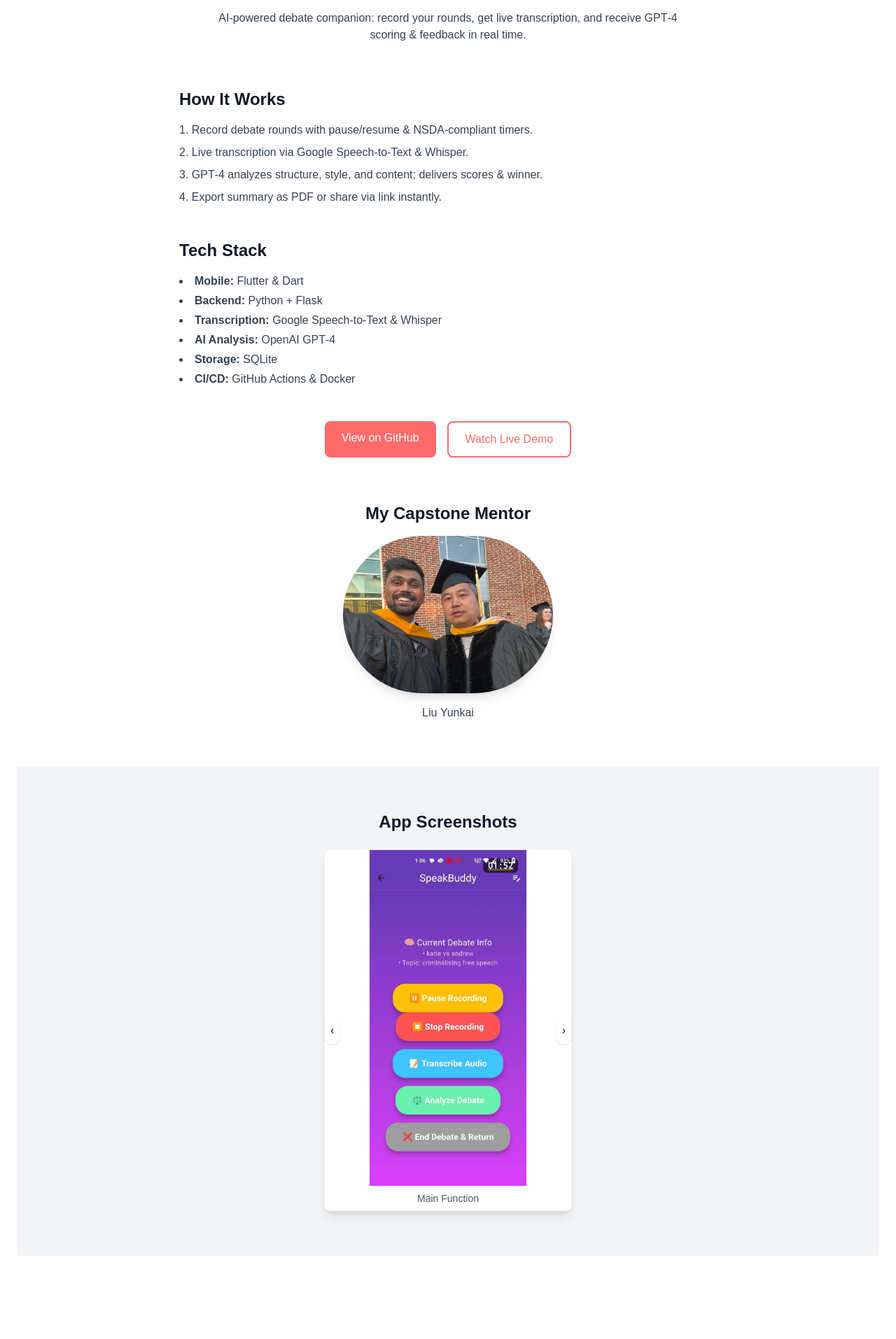
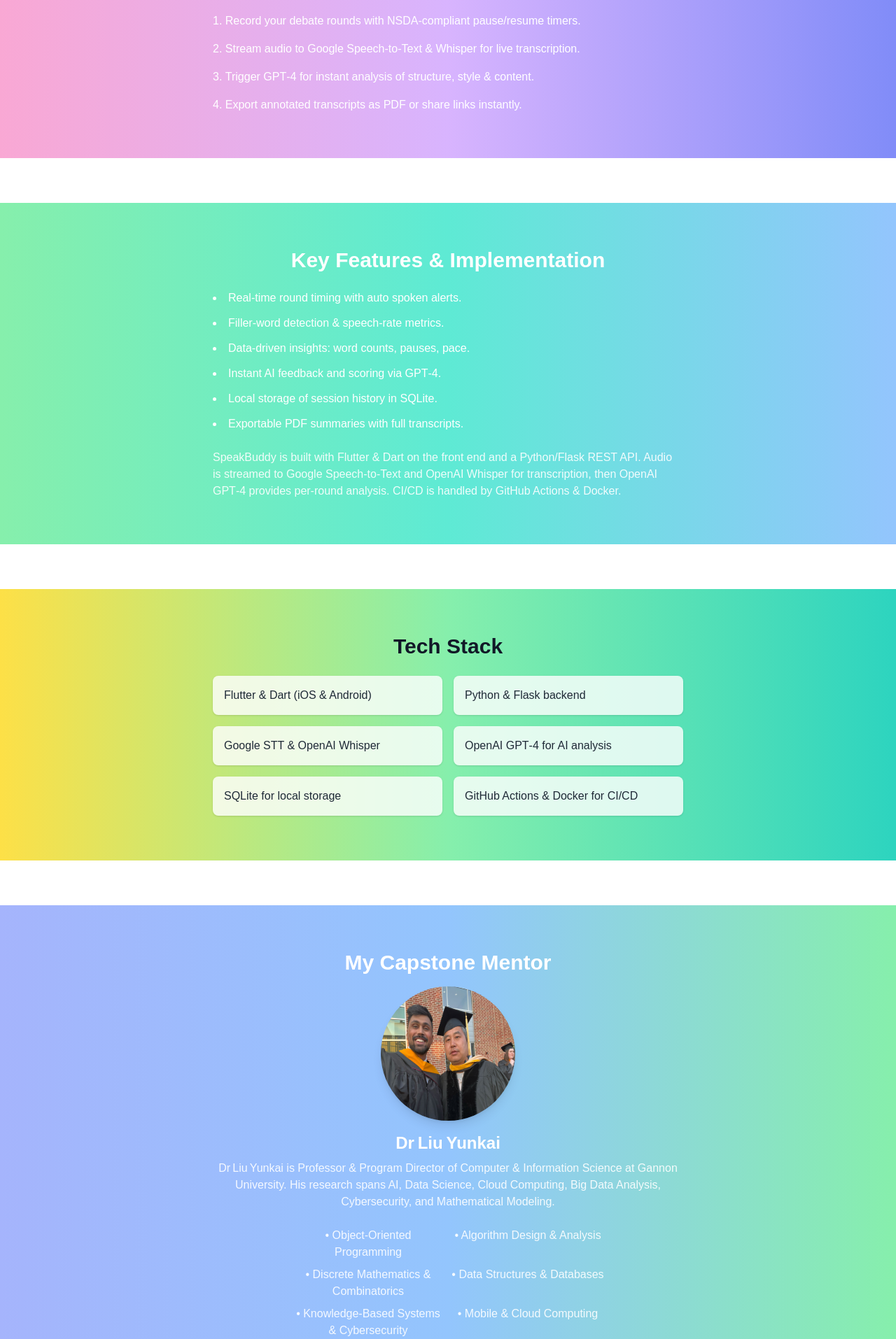
Before and after one commit to adwaithkalugotla/portfolio, a Next.js app: page /speakbuddy in a window 1280 px wide. Shown: the part 106-2020 px from the top of the page at 70% size. Before the commit the page ends 1965 px from the top, so only its background shows below. Built offline with nearby package versions, Linux system fonts and the light colour scheme.

Commit message:
Add Features & Implementation above Tech Stack

```diff
--- a/pages/speakbuddy.tsx
+++ b/pages/speakbuddy.tsx
@@ -3,7 +3,7 @@
 import Image from 'next/image'
 import Link from 'next/link'
 import { useState } from 'react'
-import { motion, AnimatePresence } from 'framer-motion'
+import { motion, AnimatePresence, Variants } from 'framer-motion'
 
 const screenshots = [
   { src: '/images/mainfunction.jpg',     label: 'Main Function' },
@@ -13,10 +13,19 @@
   { src: '/images/userdetails.jpg',      label: 'User Details' },
 ]
 
+const sectionVariants: Variants = {
+  hidden: { opacity: 0, y: 40 },
+  visible: (i = 0) => ({
+    opacity: 1,
+    y: 0,
+    transition: { delay: i * 0.2, ease: 'easeOut' }
+  })
+}
+
 export default function SpeakBuddy() {
   const [current, setCurrent] = useState(0)
-  const next = () => setCurrent((p) => (p + 1) % screenshots.length)
-  const prev = () => setCurrent((p) => (p - 1 + screenshots.length) % screenshots.length)
+  const next = () => setCurrent(p => (p + 1) % screenshots.length)
+  const prev = () => setCurrent(p => (p - 1 + screenshots.length) % screenshots.length)
 
   return (
     <>
@@ -28,107 +37,206 @@
         />
       </Head>
 
-      <main className="min-h-screen bg-white dark:bg-gray-900 py-16 px-6 space-y-16">
-        {/* Header */}
-        <header className="text-center space-y-4">
-          <h1 className="text-4xl font-bold text-gray-900 dark:text-gray-100">
-            SpeakBuddy
-          </h1>
-          <p className="text-gray-700 dark:text-gray-300 max-w-2xl mx-auto">
-            AI‑powered debate companion: record your rounds, get live transcription,
-            and receive GPT‑4 scoring &amp; feedback in real time.
-          </p>
-        </header>
-
-        {/* How It Works & Tech Stack */}
-        <section className="max-w-3xl mx-auto space-y-12 text-gray-700 dark:text-gray-300">
-          <motion.div
-            initial={{ opacity: 0, y: 20 }}
-            whileInView={{ opacity: 1, y: 0 }}
+      <main className="space-y-16">
+        {/* How It Works */}
+        <motion.section
+          className="py-16 bg-gradient-to-r from-pink-300 via-purple-300 to-indigo-400"
+          initial="hidden"
+          whileInView="visible"
           viewport={{ once: true }}
-            transition={{ duration: 0.5 }}
+          custom={0}
+          variants={sectionVariants}
         >
-            <h2 className="text-2xl font-semibold text-gray-900 dark:text-gray-100 mb-4">
+          <h2 className="text-3xl font-bold text-white text-center mb-6">
             How It Works
           </h2>
-            <ol className="list-decimal list-inside space-y-2">
-              <li>Record debate rounds with pause/resume &amp; NSDA‑compliant timers.</li>
-              <li>Live transcription via Google Speech‑to‑Text &amp; Whisper.</li>
-              <li>GPT‑4 analyzes structure, style, and content; delivers scores &amp; winner.</li>
-              <li>Export summary as PDF or share via link instantly.</li>
+          <ol className="max-w-2xl mx-auto list-decimal list-inside space-y-4 text-white">
+            {[
+              'Record your debate rounds with NSDA‑compliant pause/resume timers.',
+              'Stream audio to Google Speech‑to‑Text & Whisper for live transcription.',
+              'Trigger GPT‑4 for instant analysis of structure, style & content.',
+              'Export annotated transcripts as PDF or share links instantly.'
+            ].map((step, i) => (
+              <motion.li key={i} custom={i+1} variants={sectionVariants}>
+                {step}
+              </motion.li>
+            ))}
           </ol>
-          </motion.div>
+        </motion.section>
 
-          <motion.div
-            initial={{ opacity: 0, y: 20 }}
-            whileInView={{ opacity: 1, y: 0 }}
+        {/* Features & Implementation */}
+        <motion.section
+          className="py-16 bg-gradient-to-r from-green-300 via-teal-300 to-blue-300"
+          initial="hidden"
+          whileInView="visible"
           viewport={{ once: true }}
-            transition={{ duration: 0.5, delay: 0.2 }}
+          custom={0}
+          variants={sectionVariants}
         >
-            <h2 className="text-2xl font-semibold text-gray-900 dark:text-gray-100 mb-4">
+          <h2 className="text-3xl font-bold text-white text-center mb-6">
+            Key Features & Implementation
+          </h2>
+          <motion.ul
+            className="max-w-2xl mx-auto list-disc list-inside space-y-3 text-white"
+            initial="hidden"
+            whileInView="visible"
+            viewport={{ once: true }}
+            custom={1}
+            variants={sectionVariants}
+          >
+            <li>Real‑time round timing with auto spoken alerts.</li>
+            <li>Filler‑word detection & speech‑rate metrics.</li>
+            <li>Data‑driven insights: word counts, pauses, pace.</li>
+            <li>Instant AI feedback and scoring via GPT‑4.</li>
+            <li>Local storage of session history in SQLite.</li>
+            <li>Exportable PDF summaries with full transcripts.</li>
+          </motion.ul>
+          <motion.p
+            className="max-w-2xl mx-auto mt-6 text-white/90"
+            custom={2}
+            variants={sectionVariants}
+          >
+            SpeakBuddy is built with Flutter & Dart on the front end
+            and a Python/Flask REST API. Audio is streamed to Google
+            Speech‑to‑Text and OpenAI Whisper for transcription, then
+            OpenAI GPT‑4 provides per‑round analysis. CI/CD is handled
+            by GitHub Actions & Docker.
+          </motion.p>
+        </motion.section>
+
+        {/* Tech Stack */}
+        <motion.section
+          className="py-16 bg-gradient-to-r from-yellow-300 via-green-300 to-teal-400"
+          initial="hidden"
+          whileInView="visible"
+          viewport={{ once: true }}
+          custom={0}
+          variants={sectionVariants}
+        >
+          <h2 className="text-3xl font-bold text-gray-900 text-center mb-6">
             Tech Stack
           </h2>
-            <ul className="list-disc list-inside space-y-1">
-              <li><strong>Mobile:</strong> Flutter &amp; Dart</li>
-              <li><strong>Backend:</strong> Python + Flask</li>
-              <li><strong>Transcription:</strong> Google Speech‑to‑Text &amp; Whisper</li>
-              <li><strong>AI Analysis:</strong> OpenAI GPT‑4</li>
-              <li><strong>Storage:</strong> SQLite</li>
-              <li><strong>CI/CD:</strong> GitHub Actions &amp; Docker</li>
+          <ul className="max-w-2xl mx-auto grid grid-cols-1 sm:grid-cols-2 gap-4 text-gray-800">
+            {[
+              'Flutter & Dart (iOS & Android)',
+              'Python & Flask backend',
+              'Google STT & OpenAI Whisper',
+              'OpenAI GPT‑4 for AI analysis',
+              'SQLite for local storage',
+              'GitHub Actions & Docker for CI/CD'
+            ].map((tech, i) => (
+              <motion.li
+                key={tech}
+                className="bg-white bg-opacity-80 p-4 rounded-lg shadow"
+                custom={i+1}
+                variants={sectionVariants}
+              >
+                {tech}
+              </motion.li>
+            ))}
           </ul>
+        </motion.section>
+
+        {/* Capstone Mentor */}
+        <motion.section
+          className="py-16 bg-gradient-to-r from-indigo-300 via-blue-300 to-green-300 text-center"
+          initial="hidden"
+          whileInView="visible"
+          viewport={{ once: true }}
+          custom={0}
+          variants={sectionVariants}
+        >
+          <h2 className="text-3xl font-bold text-white mb-4">
+            My Capstone Mentor
+          </h2>
+          <motion.div
+            custom={1}
+            variants={sectionVariants}
+            className="mx-auto w-48 h-48 relative mb-4 rounded-full overflow-hidden shadow-lg"
+          >
+            <Image
+              src="/images/capstonementor.jpg"
+              alt="Dr. Liu Yunkai"
+              fill
+              unoptimized
+            />
           </motion.div>
+          <motion.h3 custom={2} variants={sectionVariants} className="text-white text-2xl font-semibold">
+            Dr Liu Yunkai
+          </motion.h3>
+          <motion.p custom={3} variants={sectionVariants} className="max-w-2xl mx-auto text-white/90 mt-2">
+            Dr Liu Yunkai is Professor & Program Director of Computer & Information Science at Gannon University.
+            His research spans AI, Data Science, Cloud Computing, Big Data Analysis, Cybersecurity, and Mathematical Modeling.
+          </motion.p>
+          <motion.ul
+            custom={4}
+            variants={sectionVariants}
+            className="max-w-md mx-auto mt-6 grid grid-cols-1 sm:grid-cols-2 gap-2 text-white/90"
+          >
+            <li>• Object‑Oriented Programming</li>
+            <li>• Algorithm Design & Analysis</li>
+            <li>• Discrete Mathematics & Combinatorics</li>
+            <li>• Data Structures & Databases</li>
+            <li>• Knowledge‑Based Systems & Cybersecurity</li>
+            <li>• Mobile & Cloud Computing</li>
+          </motion.ul>
+        </motion.section>
 
-          <div className="flex justify-center space-x-4">
+        {/* Live Demo & Resources */}
+        <motion.section
+          className="py-16 bg-white dark:bg-gray-900 text-center"
+          initial={{ opacity: 0 }}
+          animate={{ opacity: 1 }}
+          transition={{ delay: 0.3 }}
+        >
+          <motion.h2 className="text-3xl font-bold mb-6 text-primary dark:text-secondary">
+            Live Demo &amp; Resources
+          </motion.h2>
+          <motion.div
+            className="space-x-4"
+            animate={{ scale: [1, 1.05, 1] }}
+            transition={{ repeat: Infinity, duration: 2 }}
+          >
+            <Link
+              href="https://youtu.be/2eny---cx9w"
+              target="_blank"
+              rel="noopener noreferrer"
+              className="inline-block px-8 py-3 bg-gradient-to-r from-pink-500 to-purple-500 text-white font-semibold rounded-full shadow-lg hover:from-purple-500 hover:to-pink-500 transition-all duration-300"
+            >
+              Watch Live Demo
+            </Link>
             <Link
               href="https://github.com/adwaithkalugotla/speakbuddy"
               target="_blank"
               rel="noopener noreferrer"
-              className="btn px-6 py-3 bg-primary text-white rounded-lg transition-colors duration-200 hover:bg-secondary"
+              className="inline-block px-8 py-3 border-2 border-primary text-primary rounded-full font-semibold hover:bg-primary hover:text-white transition-colors duration-300"
             >
               View on GitHub
             </Link>
-            <Link
-              href="https://youtu.be/2eny---cx9w"
-              target="_blank"
-              rel="noopener noreferrer"
-              className="btn px-6 py-3 border-2 border-primary text-primary rounded-lg transition-colors duration-200 hover:bg-primary hover:text-white"
-            >
-              Watch Live Demo
-            </Link>
-          </div>
-        </section>
-
-        {/* Capstone Mentor */}
-        <section className="max-w-3xl mx-auto text-center space-y-4">
-          <h2 className="text-2xl font-semibold text-gray-900 dark:text-gray-100">
-            My Capstone Mentor
-          </h2>
-          <Image
-            src="/images/capstonementor.jpg"
-            alt="Liu Yunkai"
-            width={300}
-            height={300}
-            className="mx-auto rounded-full shadow-lg"
-          />
-          <p className="text-gray-700 dark:text-gray-300">Liu Yunkai</p>
-        </section>
+          </motion.div>
+        </motion.section>
 
         {/* Screenshot Carousel */}
-        <section className="py-16 bg-gray-100 dark:bg-gray-800">
-          <div className="max-w-sm mx-auto px-4 text-center space-y-6">
-            <h2 className="text-2xl font-semibold text-gray-900 dark:text-gray-100">
+        <motion.section
+          className="py-16 bg-gradient-to-r from-gray-100 to-gray-300 dark:from-gray-800 dark:to-gray-700"
+          initial="hidden"
+          whileInView="visible"
+          viewport={{ once: true }}
+          custom={0}
+          variants={sectionVariants}
+        >
+          <h2 className="text-3xl font-bold text-center text-gray-900 dark:text-gray-100 mb-6">
             App Screenshots
           </h2>
-
-            <div className="relative">
+          <div className="max-w-sm mx-auto px-4 relative">
             <AnimatePresence mode="wait">
               <motion.figure
                 key={current}
-                  initial={{ opacity: 0, y: 20 }}
-                  animate={{ opacity: 1, y: 0 }}
-                  exit={{ opacity: 0, y: -20 }}
+                initial={{ opacity: 0, x: 20 }}
+                animate={{ opacity: 1, x: 0 }}
+                exit={{ opacity: 0, x: -20 }}
                 transition={{ duration: 0.4 }}
-                  className="overflow-hidden rounded-lg shadow-lg bg-white mx-auto"
+                className="overflow-hidden rounded-lg shadow-lg bg-white dark:bg-gray-900 mx-auto"
               >
                 <div className="w-56 max-h-[60vh] overflow-hidden mx-auto">
                   <Image
@@ -147,21 +255,20 @@
 
             <button
               onClick={prev}
-                className="absolute left-0 top-1/2 transform -translate-y-1/2 bg-white p-2 rounded-full shadow hover:bg-gray-200 transition"
+              className="absolute left-0 top-1/2 transform -translate-y-1/2 bg-primary dark:bg-secondary p-2 rounded-full shadow-lg hover:scale-110 transition-transform"
               aria-label="Previous screenshot"
             >
               ‹
             </button>
             <button
               onClick={next}
-                className="absolute right-0 top-1/2 transform -translate-y-1/2 bg-white p-2 rounded-full shadow hover:bg-gray-200 transition"
+              className="absolute right-0 top-1/2 transform -translate-y-1/2 bg-primary dark:bg-secondary p-2 rounded-full shadow-lg hover:scale-110 transition-transform"
               aria-label="Next screenshot"
             >
               ›
             </button>
           </div>
-          </div>
-        </section>
+        </motion.section>
       </main>
     </>
   )
```
Lines whose indentation alone changed are shown as unchanged.
